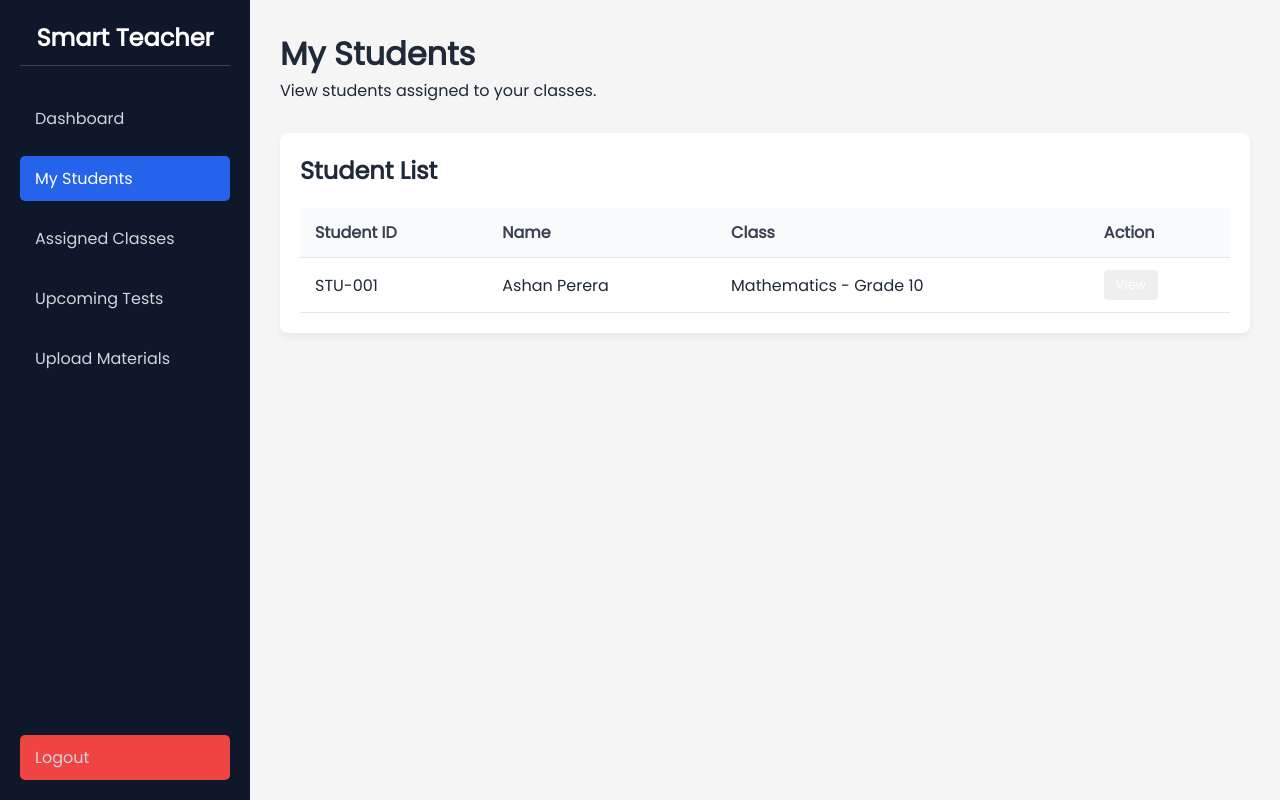
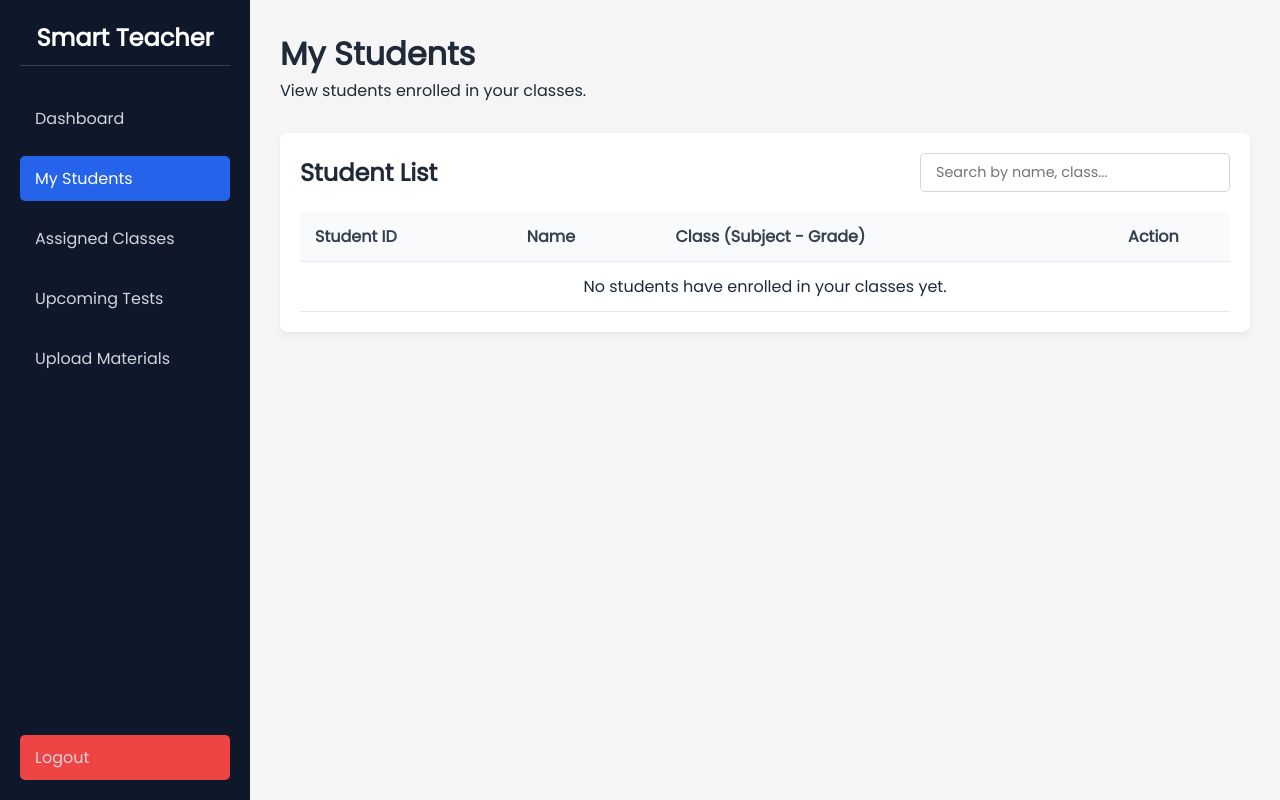
Before and after one commit to gihan001/Tuition-Class-Mgt, a PHP site: page /teacher/students.php in a window 1280 px wide. Run offline with PHP 8.4, Linux system fonts and the light colour scheme; the visitor is signed in with stand-in values (Sample User, id 1); data that the repository does not hold is empty; a stand-in replaces the project's code that opens the database connection.

```diff
--- a/frontend/teacher/students.php
+++ b/frontend/teacher/students.php
@@ -1,10 +1,29 @@
 <?php
 session_start();
 
+// Teacher කෙනෙක් දැයි පරීක්ෂා කිරීම
 if (!isset($_SESSION['user_id']) || !isset($_SESSION['user_role']) || $_SESSION['user_role'] !== 'teacher') {
     header("Location: ../login.php");
     exit();
 }
+
+include '../../db.php';
+
+// ලොග් වී සිටින ගුරුවරයාගේ teacher_id එක ලබා ගැනීම
+$user_id = $_SESSION['user_id'];
+$res_teacher = mysqli_query($conn, "SELECT teacher_id FROM teachers WHERE user_id = $user_id");
+$teacher_data = mysqli_fetch_assoc($res_teacher);
+$teacher_id = $teacher_data['teacher_id'] ?? 0;
+
+// ගුරුවරයාගේ පන්ති වලට Enroll වී ඇති සිසුන්ගේ දත්ත ලබා ගැනීම
+$sql_students = "SELECT s.student_id, u.full_name, u.email, s.contact, c.subject, c.grade
+                 FROM enrollments e
+                 JOIN students s ON e.student_id = s.student_id
+                 JOIN users u ON s.user_id = u.id
+                 JOIN classes c ON e.class_id = c.class_id
+                 WHERE c.teacher_id = $teacher_id
+                 ORDER BY c.subject ASC, u.full_name ASC";
+$res_students = mysqli_query($conn, $sql_students);
 ?>
 <!DOCTYPE html>
 <html lang="en">
@@ -16,6 +35,7 @@ if (!isset($_SESSION['user_id']) || !isset($_SESSION['user_role']) || $_SESSION[
 
     <link rel="stylesheet" href="../assets/css/style.css">
     <link rel="stylesheet" href="../assets/css/dashboard.css">
+    <link rel="stylesheet" href="../assets/css/forms.css">
 </head>
 <body>
 
@@ -29,7 +49,7 @@ if (!isset($_SESSION['user_id']) || !isset($_SESSION['user_role']) || $_SESSION[
                 <li><a href="classes.php">Assigned Classes</a></li>
                 <li><a href="manage_tests.php">Upcoming Tests</a></li>
                 <li><a href="materials.php">Upload Materials</a></li>
-                <li><a href="../index.php" class="logout-btn">Logout</a></li>
+                <li><a href="../logout.php" class="logout-btn">Logout</a></li>
             </ul>
         </aside>
 
@@ -37,12 +57,13 @@ if (!isset($_SESSION['user_id']) || !isset($_SESSION['user_role']) || $_SESSION[
             <header>
                 <button class="toggle-btn" onclick="toggleSidebar(event)">☰ Menu</button>
                 <h1>My Students</h1>
-                <p>View students assigned to your classes.</p>
+                <p>View students enrolled in your classes.</p>
             </header>
 
             <section class="table-container">
                 <div class="table-header">
                     <h2>Student List</h2>
+                    <input type="text" id="searchInput" onkeyup="searchTable()" placeholder="Search by name, class..." class="search-bar">
                 </div>
 
                 <table class="data-table">
@@ -50,26 +71,94 @@ if (!isset($_SESSION['user_id']) || !isset($_SESSION['user_role']) || $_SESSION[
                         <tr>
                             <th>Student ID</th>
                             <th>Name</th>
-                            <th>Class</th>
-                            <th>Action</th>
+                            <th>Class (Subject - Grade)</th>
+                            <th style="text-align: center;">Action</th>
                         </tr>
                     </thead>
                     <tbody>
-                        <tr>
-                            <td>STU-001</td>
-                            <td>Ashan Perera</td>
-                            <td>Mathematics - Grade 10</td>
-                            <td>
-                                <button class="action-btn view-btn">View</button>
-                            </td>
-                        </tr>
+                        <?php if (mysqli_num_rows($res_students) === 0): ?>
+                            <tr>
+                                <td colspan="4" style="text-align:center;">No students have enrolled in your classes yet.</td>
+                            </tr>
+                        <?php else: ?>
+                            <?php while ($row = mysqli_fetch_assoc($res_students)): ?>
+                                <tr>
+                                    <td>STU-<?php echo str_pad((string)$row['student_id'], 3, '0', STR_PAD_LEFT); ?></td>
+                                    <td><strong><?php echo htmlspecialchars($row['full_name']); ?></strong></td>
+                                    <td><?php echo htmlspecialchars($row['subject'] . ' - ' . $row['grade']); ?></td>
+                                    <td style="text-align: center;">
+                                        <button class="action-btn view-btn" onclick="openViewModal('STU-<?php echo str_pad((string)$row['student_id'], 3, '0', STR_PAD_LEFT); ?>', '<?php echo htmlspecialchars($row['full_name'], ENT_QUOTES); ?>', '<?php echo htmlspecialchars($row['email'], ENT_QUOTES); ?>', '<?php echo htmlspecialchars($row['contact'], ENT_QUOTES); ?>', '<?php echo htmlspecialchars($row['subject'] . ' - ' . $row['grade'], ENT_QUOTES); ?>')">
+                                            View
+                                        </button>
+                                    </td>
+                                </tr>
+                            <?php endwhile; ?>
+                        <?php endif; ?>
                     </tbody>
                 </table>
             </section>
+
+            <div id="viewModal" class="modal">
+                <div class="modal-content" style="max-width: 450px; text-align: left;">
+                    <span class="close-btn" onclick="closeModal('viewModal')">&times;</span>
+                    <h2 style="color: #0F172A; border-bottom: 2px solid #E5E7EB; padding-bottom: 10px; margin-bottom: 20px;">Student Details</h2>
+
+                    <div style="margin-bottom: 15px;">
+                        <span style="color: #6B7280; font-size: 0.9rem;">Student ID:</span>
+                        <h3 id="view_student_id" style="margin: 0; color: #111827;"></h3>
+                    </div>
+
+                    <div style="margin-bottom: 15px;">
+                        <span style="color: #6B7280; font-size: 0.9rem;">Full Name:</span>
+                        <h3 id="view_name" style="margin: 0; color: #111827;"></h3>
+                    </div>
+
+                    <div style="margin-bottom: 15px;">
+                        <span style="color: #6B7280; font-size: 0.9rem;">Email Address:</span>
+                        <p id="view_email" style="margin: 0; color: #374151; font-weight: 500;"></p>
+                    </div>
+
+                    <div style="margin-bottom: 15px;">
+                        <span style="color: #6B7280; font-size: 0.9rem;">Contact Number:</span>
+                        <p id="view_contact" style="margin: 0; color: #374151; font-weight: 500;"></p>
+                    </div>
+
+                    <div style="margin-bottom: 20px;">
+                        <span style="color: #6B7280; font-size: 0.9rem;">Enrolled Class:</span>
+                        <p id="view_class" style="margin: 0; color: #10B981; font-weight: bold; background: #ECFDF5; padding: 5px 10px; display: inline-block; border-radius: 4px;"></p>
+                    </div>
+
+                    <button type="button" onclick="closeModal('viewModal')" class="primary-button" style="width: 100%; background-color: #6B7280;">Close</button>
+                </div>
+            </div>
 
         </main>
     </div>
 
     <script src="../assets/js/dashboard.js"></script>
+    <script>
+        // View Modal එක විවෘත කර දත්ත පිරවීම
+        function openViewModal(id, name, email, contact, className) {
+            document.getElementById('view_student_id').innerText = id;
+            document.getElementById('view_name').innerText = name;
+            document.getElementById('view_email').innerText = email;
+            document.getElementById('view_contact').innerText = contact;
+            document.getElementById('view_class').innerText = className;
+
+            document.getElementById('viewModal').classList.add('active');
+        }
+
+        function closeModal(id) {
+            document.getElementById(id).classList.remove('active');
+        }
+
+        // Modal එකෙන් පිටත ක්ලික් කළ විට එය වැසීම
+        window.addEventListener("click", function(event) {
+            let viewModal = document.getElementById('viewModal');
+            if (event.target === viewModal) {
+                viewModal.classList.remove("active");
+            }
+        });
+    </script>
 </body>
 </html>
```
